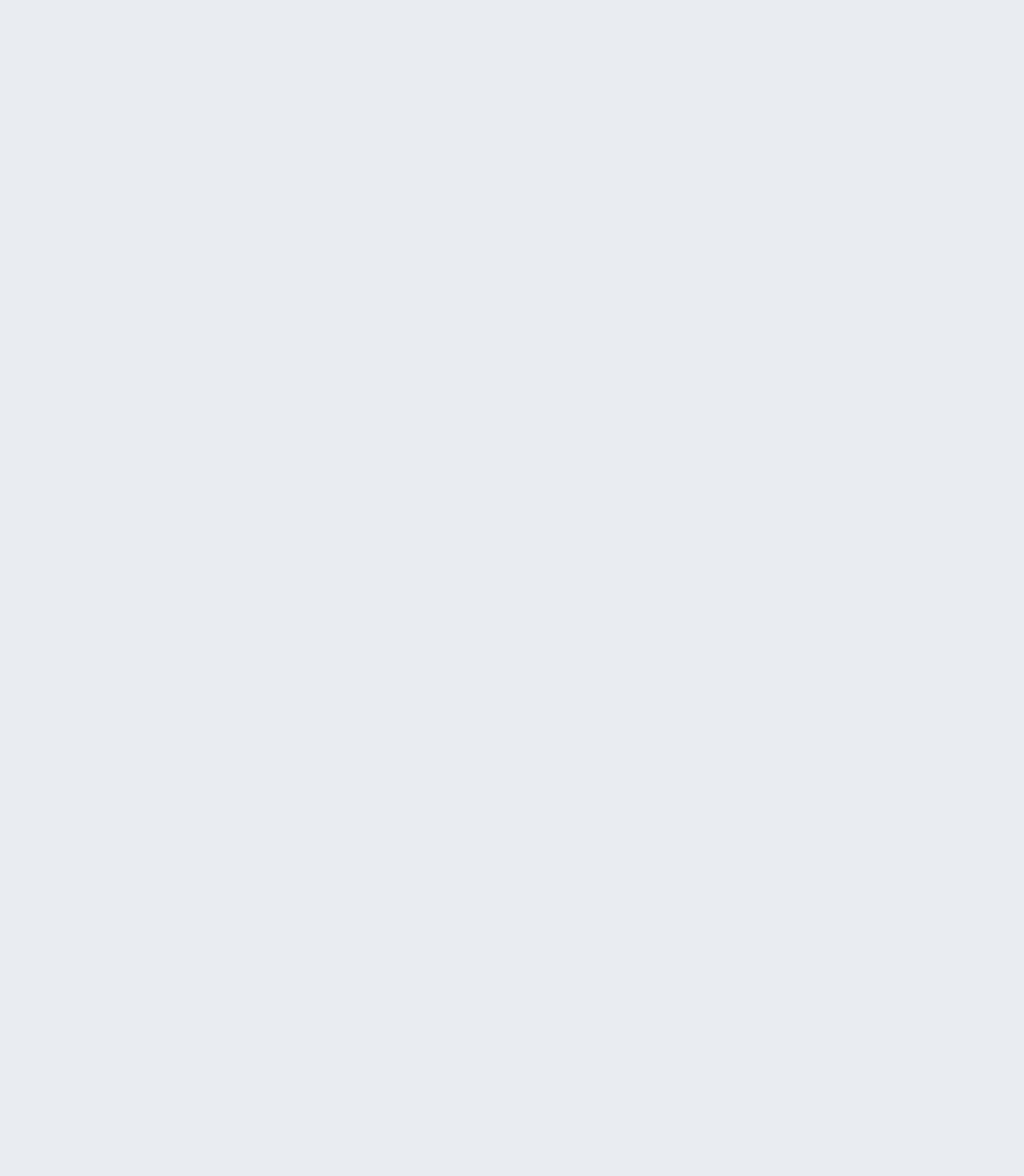
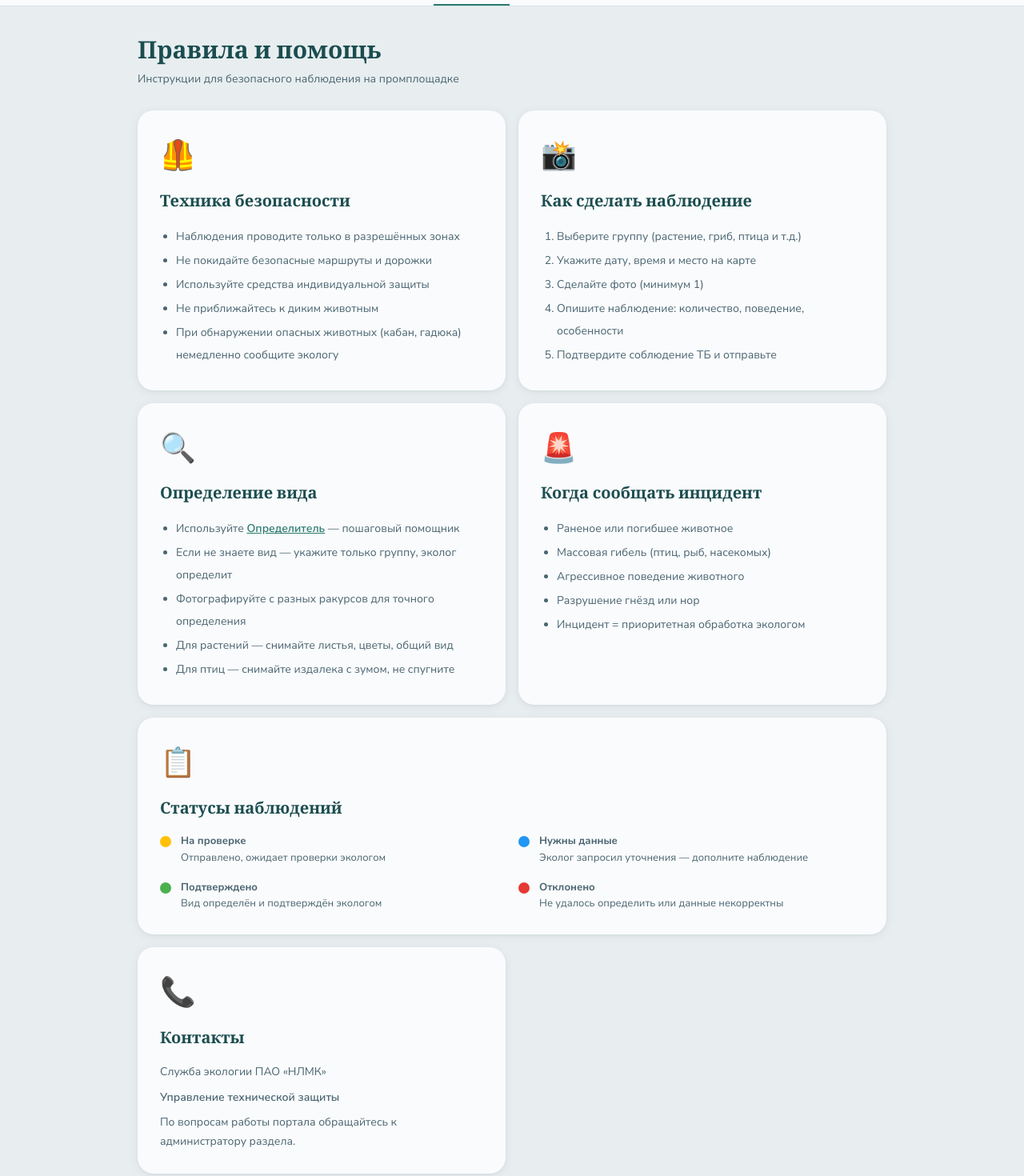
Before and after one commit to Dmitry-100/green-book-nlmk, a Vue app in the folder frontend/: page /help in a window 1280 px wide. Before the commit this address had no page. Shown: the part 100-1570 px from the top of the page at 80% size. Before the commit the page ends 800 px from the top, so only its background shows below. Built offline with nearby package versions, Linux system fonts and the light colour scheme.

Commit message:
feat: Help & Rules page with safety guidelines, observation instructions, status legend

```diff
--- a/frontend/src/router/index.ts
+++ b/frontend/src/router/index.ts
@@ -47,6 +47,11 @@ const router = createRouter({
           name: 'map',
           component: () => import('../views/MapView.vue'),
         },
+        {
+          path: 'help',
+          name: 'help',
+          component: () => import('../views/HelpView.vue'),
+        },
       ],
     },
   ],
--- /dev/null
+++ b/frontend/src/views/HelpView.vue
@@ -0,0 +1,115 @@
+<template>
+  <div class="help-page">
+    <h1>Правила и помощь</h1>
+    <p class="subtitle">Инструкции для безопасного наблюдения на промплощадке</p>
+
+    <div class="help-grid">
+      <div class="help-card">
+        <div class="help-card__icon">🦺</div>
+        <h3>Техника безопасности</h3>
+        <ul>
+          <li>Наблюдения проводите только в разрешённых зонах</li>
+          <li>Не покидайте безопасные маршруты и дорожки</li>
+          <li>Используйте средства индивидуальной защиты</li>
+          <li>Не приближайтесь к диким животным</li>
+          <li>При обнаружении опасных животных (кабан, гадюка) немедленно сообщите экологу</li>
+        </ul>
+      </div>
+
+      <div class="help-card">
+        <div class="help-card__icon">📸</div>
+        <h3>Как сделать наблюдение</h3>
+        <ol>
+          <li>Выберите группу (растение, гриб, птица и т.д.)</li>
+          <li>Укажите дату, время и место на карте</li>
+          <li>Сделайте фото (минимум 1)</li>
+          <li>Опишите наблюдение: количество, поведение, особенности</li>
+          <li>Подтвердите соблюдение ТБ и отправьте</li>
+        </ol>
+      </div>
+
+      <div class="help-card">
+        <div class="help-card__icon">🔍</div>
+        <h3>Определение вида</h3>
+        <ul>
+          <li>Используйте <router-link to="/identify">Определитель</router-link> — пошаговый помощник</li>
+          <li>Если не знаете вид — укажите только группу, эколог определит</li>
+          <li>Фотографируйте с разных ракурсов для точного определения</li>
+          <li>Для растений — снимайте листья, цветы, общий вид</li>
+          <li>Для птиц — снимайте издалека с зумом, не спугните</li>
+        </ul>
+      </div>
+
+      <div class="help-card">
+        <div class="help-card__icon">🚨</div>
+        <h3>Когда сообщать инцидент</h3>
+        <ul>
+          <li>Раненое или погибшее животное</li>
+          <li>Массовая гибель (птиц, рыб, насекомых)</li>
+          <li>Агрессивное поведение животного</li>
+          <li>Разрушение гнёзд или нор</li>
+          <li>Инцидент = приоритетная обработка экологом</li>
+        </ul>
+      </div>
+
+      <div class="help-card help-card--wide">
+        <div class="help-card__icon">📋</div>
+        <h3>Статусы наблюдений</h3>
+        <div class="status-grid">
+          <div class="status-item">
+            <span class="status-dot status-dot--review"></span>
+            <div><strong>На проверке</strong><br>Отправлено, ожидает проверки экологом</div>
+          </div>
+          <div class="status-item">
+            <span class="status-dot status-dot--needs-data"></span>
+            <div><strong>Нужны данные</strong><br>Эколог запросил уточнения — дополните наблюдение</div>
+          </div>
+          <div class="status-item">
+            <span class="status-dot status-dot--confirmed"></span>
+            <div><strong>Подтверждено</strong><br>Вид определён и подтверждён экологом</div>
+          </div>
+          <div class="status-item">
+            <span class="status-dot status-dot--rejected"></span>
+            <div><strong>Отклонено</strong><br>Не удалось определить или данные некорректны</div>
+          </div>
+        </div>
+      </div>
+
+      <div class="help-card">
+        <div class="help-card__icon">📞</div>
+        <h3>Контакты</h3>
+        <p>Служба экологии ПАО «НЛМК»</p>
+        <p class="contact">Управление технической защиты</p>
+        <p class="contact-note">По вопросам работы портала обращайтесь к администратору раздела.</p>
+      </div>
+    </div>
+  </div>
+</template>
+
+<style scoped>
+.help-page { max-width: 1000px; margin: 0 auto; padding: 32px; }
+.help-page h1 { font-family: var(--font-display); font-size: 30px; font-weight: 600; color: var(--teal-dark); }
+.subtitle { font-size: 14px; color: var(--slate-mid); margin-bottom: 28px; }
+.help-grid { display: grid; grid-template-columns: 1fr 1fr; gap: 16px; }
+.help-card {
+  background: var(--white); border-radius: var(--radius-lg); padding: 28px;
+  box-shadow: var(--shadow-card);
+}
+.help-card--wide { grid-column: 1 / -1; }
+.help-card__icon { font-size: 36px; margin-bottom: 12px; }
+.help-card h3 { font-family: var(--font-display); font-size: 20px; font-weight: 600; color: var(--teal-dark); margin-bottom: 14px; }
+.help-card ul, .help-card ol { padding-left: 20px; color: var(--slate-mid); font-size: 14px; line-height: 2; }
+.help-card li { margin-bottom: 2px; }
+.help-card p { font-size: 14px; color: var(--slate-mid); line-height: 1.7; }
+.help-card a { color: var(--teal); font-weight: 600; }
+.contact { font-weight: 600; color: var(--slate-deep); margin-top: 8px; }
+.contact-note { font-size: 12px; color: var(--slate-light); margin-top: 8px; }
+.status-grid { display: grid; grid-template-columns: 1fr 1fr; gap: 16px; }
+.status-item { display: flex; align-items: flex-start; gap: 12px; font-size: 13px; color: var(--slate-mid); }
+.status-dot { width: 14px; height: 14px; border-radius: 50%; flex-shrink: 0; margin-top: 4px; }
+.status-dot--review { background: var(--yellow-potential); }
+.status-dot--needs-data { background: #2196F3; }
+.status-dot--confirmed { background: var(--green-confirm); }
+.status-dot--rejected { background: var(--red-reference); }
+@media (max-width: 768px) { .help-grid { grid-template-columns: 1fr; } .status-grid { grid-template-columns: 1fr; } }
+</style>
```
